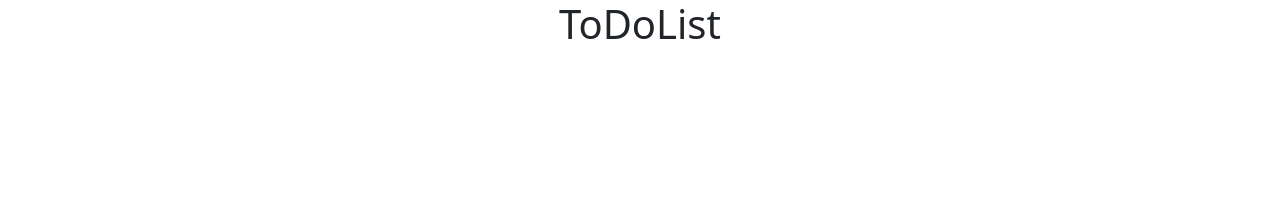
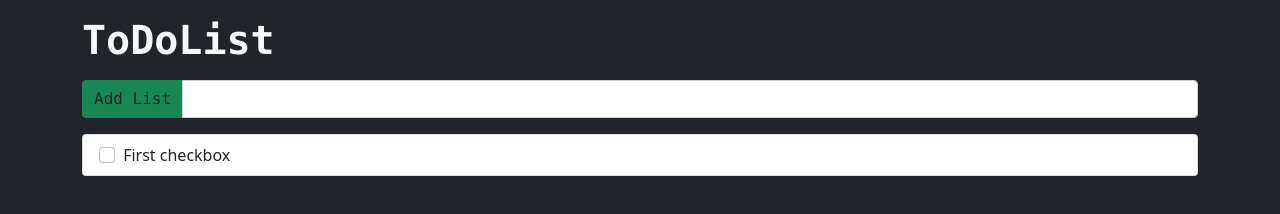
Before and after one commit to luvgo/ToDoListProject, a plain HTML site: page index.html in a window 1280 px wide. Drawn offline with nearby package versions, Linux system fonts and the light colour scheme.

Commit message:
Added Visuals

```diff
--- a/index.html
+++ b/index.html
@@ -1,13 +1,37 @@
 <!DOCTYPE html>
-
+<!-- meta data -->
 <head>
 	<meta charset="UTF-8" content="width=device-width">
 	<meta name="description" content="ToDoList Website">
 	<title>ToDoList</title>
-    <link href="https://cdn.jsdelivr.net/npm/bootstrap@5.1.3/dist/css/bootstrap.min.css" rel="stylesheet" integrity="sha384-1BmE4kWBq78iYhFldvKuhfTAU6auU8tT94WrHftjDbrCEXSU1oBoqyl2QvZ6jIW3" crossorigin="anonymous">
-    <link rel="stylesheet¨ type='text/css' href="style.css">
+  <link href="https://cdn.jsdelivr.net/npm/bootstrap@5.1.3/dist/css/bootstrap.min.css" rel="stylesheet" integrity="sha384-1BmE4kWBq78iYhFldvKuhfTAU6auU8tT94WrHftjDbrCEXSU1oBoqyl2QvZ6jIW3" crossorigin="anonymous">
+  <link rel="stylesheet¨ type='text/css' href="style.css">
+	<script src="script.js"></script>
 </head>
-<script src="script.js"></script>
-<body>
-	<h1 class="d-flex justify-content-center">ToDoList</h1>
+
+<body class="container bg-dark">
+<h1 class="me-0 m-0 text-light fw-bold font-monospace pt-3">ToDoList</h1>
+	<!--
+<ul class="nav justify-content-end">
+	<li class="nav-item">
+		<a class="nav-link active" aria-current="page" href="#">AboutPage</a>
+	</li>
+</ul>
+-->
+<!-- were we get our input -->
+<form class="pt-3">
+	<div class="input-group mb-3">
+		<span class="input-group-text bg-success font-monospace border-0" id="inputGroup-sizing-sm">Add List</span>
+		<input type="text" class="form-control" aria-label="list" aria-describedby="inputGroup-sizing-sm">
+	</div>
+</form>
+<!-- were we will add the list -->
+<div>
+	<ul class="list-group" id="list">
+		<li class="list-group-item">
+			<input class="form-check-input me-1" type="checkbox" value="" aria-label="input">
+				First checkbox
+		</li>
+	</ul>
+</div>
 </body>
--- a/script.js
+++ /dev/null
@@ -1 +0,0 @@
-let msg = "HelloWorld";
```
Also changed, not shown: 1 other file.
